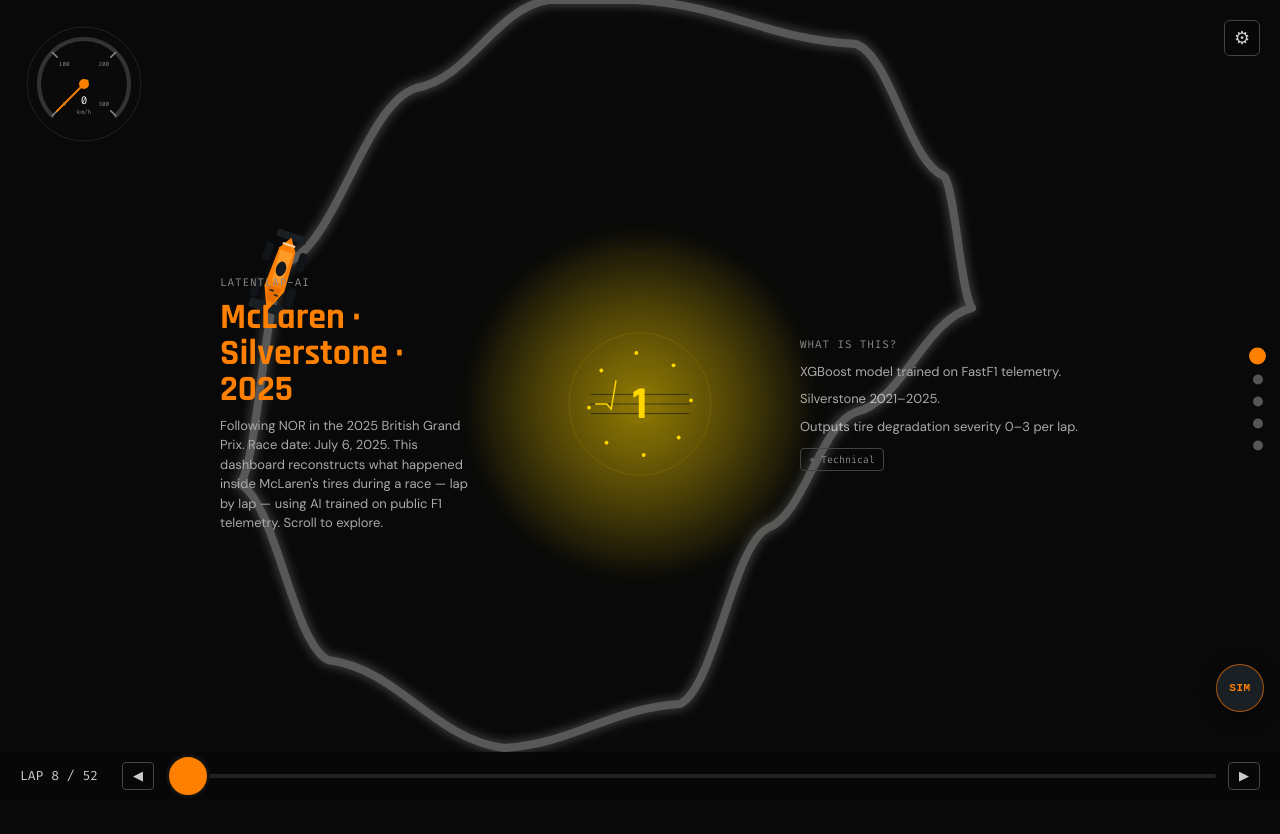
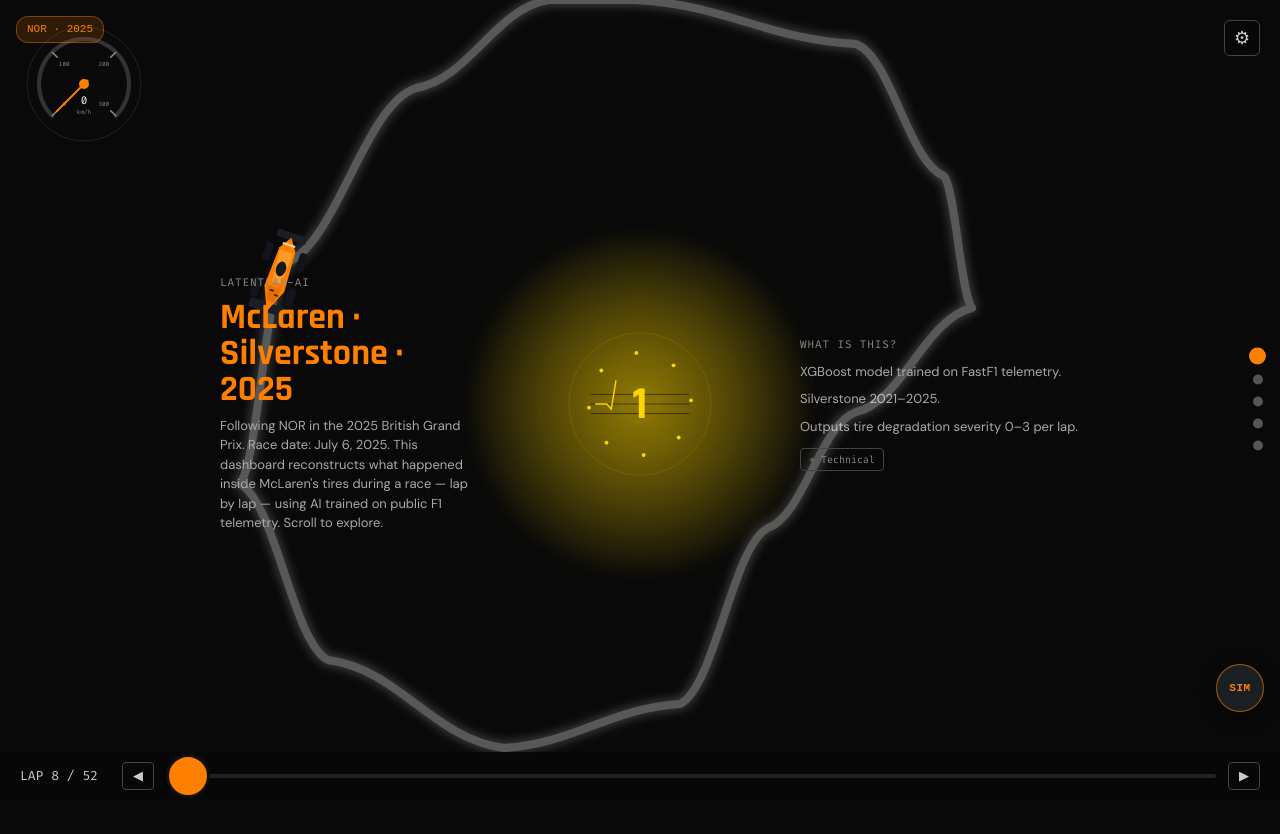
Before and after one commit to Hussain-coder-eng/LatentLap-AI, a Next.js app in the folder dashboard/: page / in a window 1280 px wide. Shown: the top 834 px of the page. Built offline with nearby package versions, Linux system fonts and the light colour scheme.

Commit message:
feat: [US-010] - Make Year/Driver selector discoverable without gear icon

```diff
--- a/dashboard/app/components/SettingsPopover.tsx
+++ b/dashboard/app/components/SettingsPopover.tsx
@@ -9,13 +9,14 @@
   const { currentYear, currentDriver, setCurrentYear, setCurrentDriver } = useRaceContext()
   const [open, setOpen] = useState(false)
   const popoverRef = useRef<HTMLDivElement>(null)
+  const pillRef = useRef<HTMLButtonElement>(null)
 
   useEffect(() => {
     if (!open) return
     const handler = (e: MouseEvent) => {
-      if (popoverRef.current && !popoverRef.current.contains(e.target as Node)) {
-        setOpen(false)
-      }
+      const inPopover = popoverRef.current?.contains(e.target as Node)
+      const inPill = pillRef.current?.contains(e.target as Node)
+      if (!inPopover && !inPill) setOpen(false)
     }
     document.addEventListener('mousedown', handler)
     return () => document.removeEventListener('mousedown', handler)
@@ -32,6 +33,28 @@
   }
 
   return (
+    <>
+    <button
+      ref={pillRef}
+      onClick={() => setOpen(v => !v)}
+      aria-label="Select year and driver"
+      style={{
+        position: 'fixed',
+        top: 16,
+        left: 16,
+        zIndex: 300,
+        background: 'rgba(255,128,0,0.15)',
+        border: '1px solid rgba(255,128,0,0.4)',
+        borderRadius: 12,
+        padding: '4px 10px',
+        fontFamily: 'monospace',
+        fontSize: 11,
+        color: '#FF8000',
+        cursor: 'pointer',
+      }}
+    >
+      {currentDriver} · {currentYear}
+    </button>
     <div
       ref={popoverRef}
       style={{ position: 'fixed', top: 20, right: 20, zIndex: 300 }}
@@ -139,5 +162,6 @@
         </div>
       )}
     </div>
+    </>
   )
 }
```
